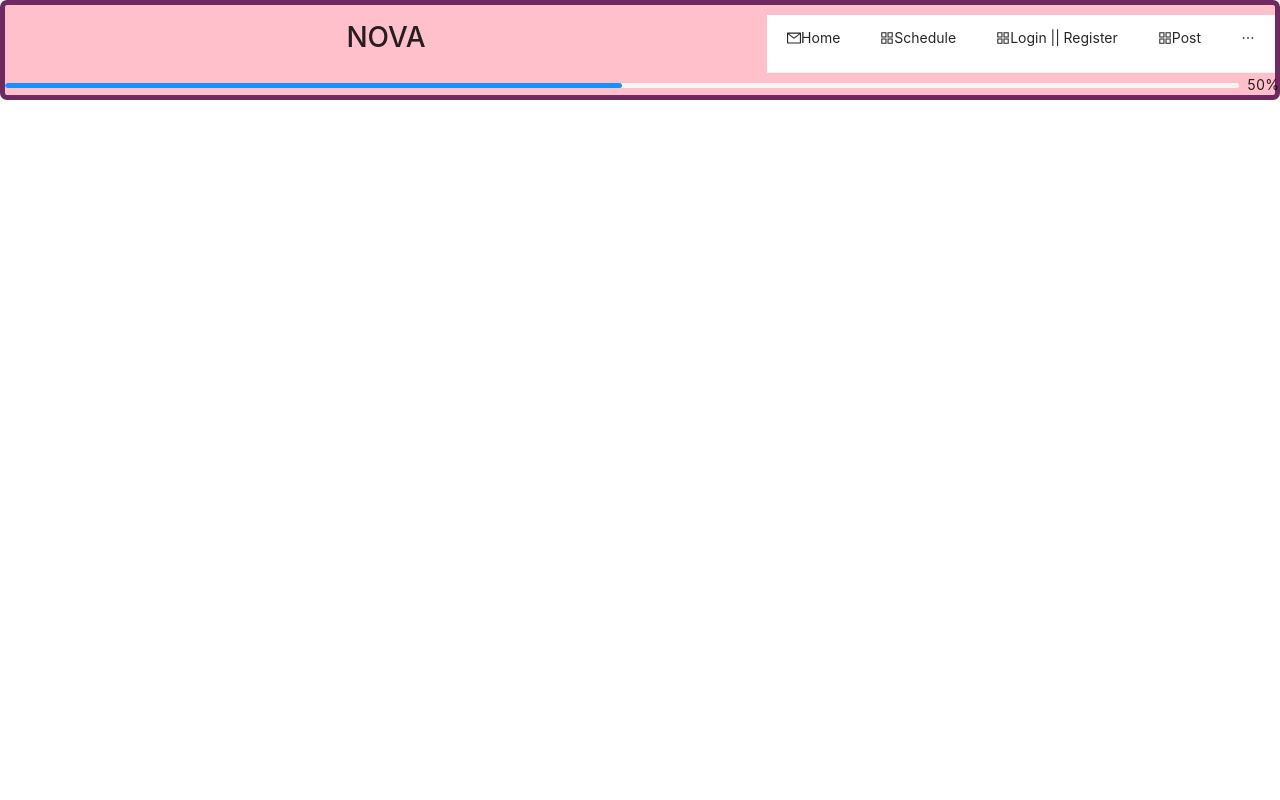
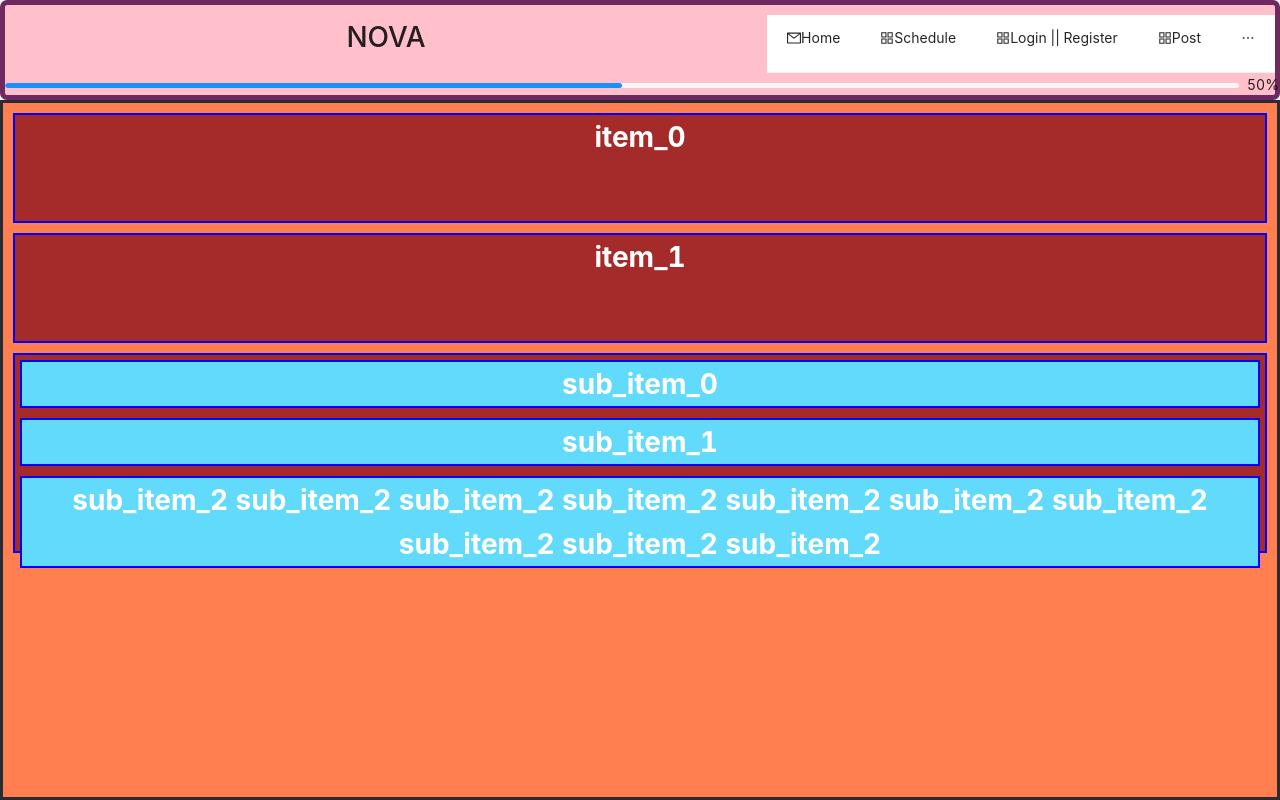
Before and after one commit to bnlWhale/novademo, a React (Create React App) app: page /layoutTest in a window 1280 px wide. Built offline with nearby package versions, Linux system fonts and the light colour scheme.

Commit message:
flexbox layout again

```diff
--- a/src/App.js
+++ b/src/App.js
@@ -18,6 +18,8 @@ import MainPage from "./components/container/MainPage";
 import LoginPage from "./components/container/LoginPage";
 import WelcomePage from "./components/container/WelcomePage";
 import LoadingIndicator from "./components/container/LoadingIndicator";
+import LayoutWithFlex from "./components/container/LayoutWithFlex";
+import FlexboxLayoutPatterns from "./components/container/FlexboxLayoutPatterns";
 
 
 
@@ -37,7 +39,7 @@ class App extends React.Component {
                     </div>
                     <Switch>
                         <Route exact path="/">
-                            <Redirect to="/welcomePage" />
+                            <Redirect to="/flexLayoutPattern" />
                         </Route>
 
                         <Route path="/mainStage">
@@ -54,6 +56,12 @@ class App extends React.Component {
                         </Route>
                         <Route path="/homePage">
                             <HomePage/>
+                        </Route>
+                        <Route path="/layoutTest">
+                            <LayoutWithFlex/>
+                        </Route>
+                        <Route path="/flexLayoutPattern">
+                            <FlexboxLayoutPatterns/>
                         </Route>
                     </Switch>
 
--- /dev/null
+++ b/src/components/container/FlexboxLayoutPatterns.js
@@ -0,0 +1,18 @@
+import * as React from 'react';
+import '../cssdir/CssOnFlexLayout.css'
+import 'antd/dist/antd.css';
+import { Progress, Button } from 'antd';
+
+
+
+export default ()=>{
+
+    return(
+        <div className="container">
+            <div className="item"></div>
+            <div className="item"></div>
+            <div className="item"></div>
+        </div>
+
+    )
+}
--- a/src/components/container/HeaderNavibar.js
+++ b/src/components/container/HeaderNavibar.js
@@ -110,7 +110,7 @@ class HeaderNavibar extends React.Component {
                         </Menu.Item>
                         <Menu.Item key="schedule">
                             <AppstoreOutlined/>
-                            <Link to="/aboutPage"/>
+                            <Link to="/layoutTest"/>
                             Schedule
                         </Menu.Item>
                         <Menu.Item key="security">
--- /dev/null
+++ b/src/components/container/LayoutWithFlex.js
@@ -0,0 +1,30 @@
+import * as React from 'react';
+import '../cssdir/LayoutTest.css';
+import 'antd/dist/antd.css';
+import { Progress, Button } from 'antd';
+
+export default ()=>{
+
+    return(
+        <div className="main_content_test">
+            <div className="main_sub_content_test">
+                <div className="main_content_item"> item_0</div>
+                <div className="main_content_item"> item_1</div>
+                <div className="main_content_item_1">
+                    <div className="sub_item_test"> sub_item_0</div>
+                    <div className="sub_item_test"> sub_item_1</div>
+                    <div className="sub_item_test"> sub_item_2 sub_item_2
+                        sub_item_2 sub_item_2 sub_item_2 sub_item_2 sub_item_2 sub_item_2 sub_item_2 sub_item_2
+                    </div>
+                </div>
+            </div>
+            {/*   <div className="main_footer_test">
+                    footer
+                 </div>
+             */}
+
+
+        </div>
+
+    )
+}
--- /dev/null
+++ b/src/components/cssdir/CssOnFlexLayout.css
@@ -0,0 +1,20 @@
+.container {
+    top:100px;
+    display: flex;
+    background-color: coral;
+    border: 3px solid #282c34;
+}
+
+.item {
+    background-color: brown;
+    border: 2px solid blue;
+    text-align: center;
+
+    flex-grow: 1;
+    height: 100px;
+
+}
+
+.item + .item {
+    margin-left: 2%;
+}
--- /dev/null
+++ b/src/components/cssdir/LayoutTest.css
@@ -0,0 +1,52 @@
+.main_content_test{
+    display: flex;
+    flex-direction: column;
+    top: 100px;
+    height: calc(100vh - 100px);
+}
+
+.main_sub_content_test{
+    flex: 1;
+    background-color: coral;
+    border: 3px solid #282c34;
+    text-align: center;
+}
+
+.main_content_item, .main_content_item_1{
+    background-color: brown;
+    border: 2px solid blue;
+    flex: 0 1 auto;
+    margin: 10px;
+
+    color: white;
+    font-weight: bold;
+    font-size: 2em;
+    text-align: center;
+    height:110px;
+}
+
+.main_content_item_1{
+    height:200px;
+    display: flex;
+    flex-direction: column;
+
+}
+
+
+.sub_item_test{
+    background-color: #61dafb;
+    border: 2px solid blue;
+    margin: 5px;
+
+
+    text-align: center;
+
+
+
+}
+
+.main_footer_test{
+    height: 100px;
+    border: 3px solid chartreuse;
+    flex: 0 0 auto;
+}
```
